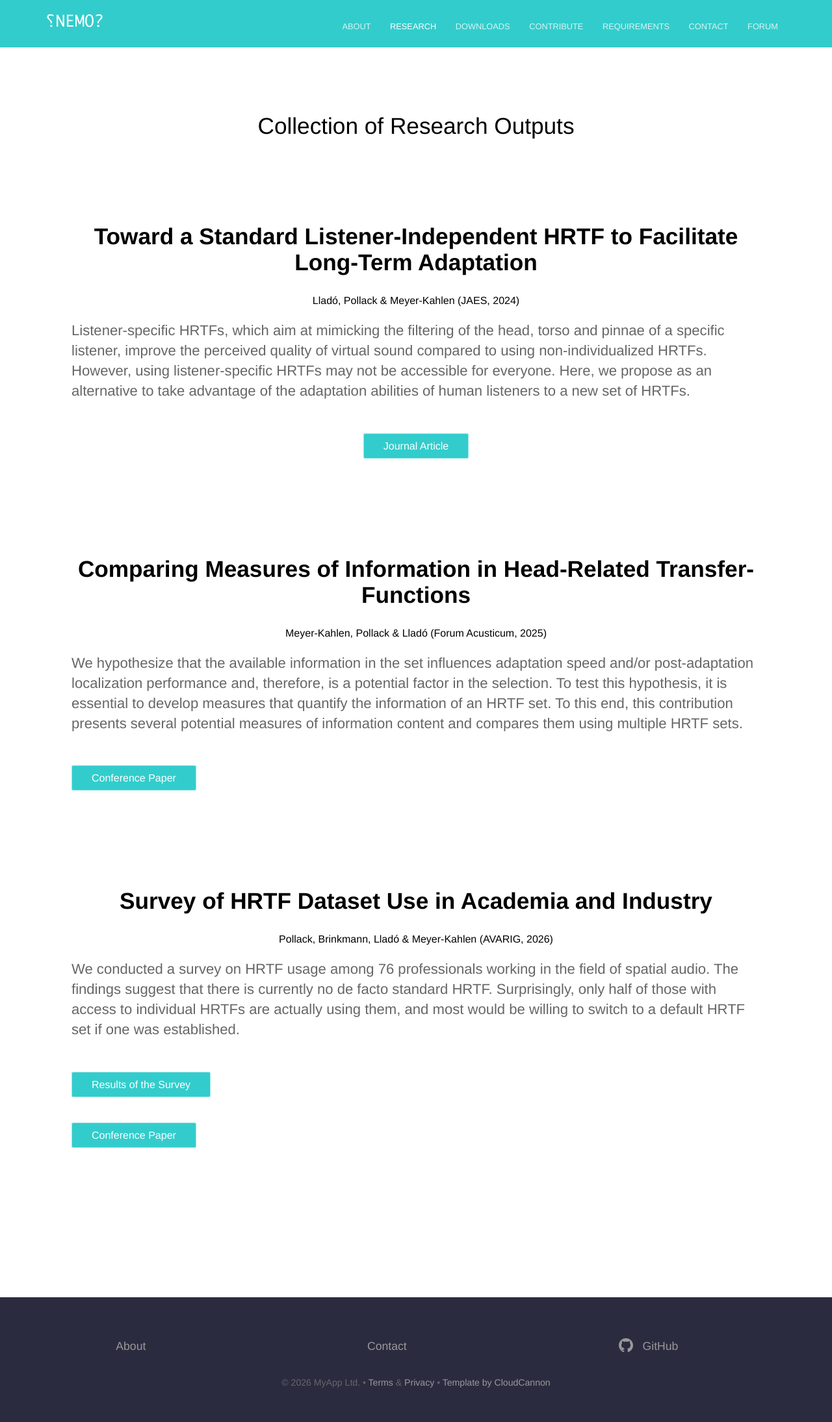
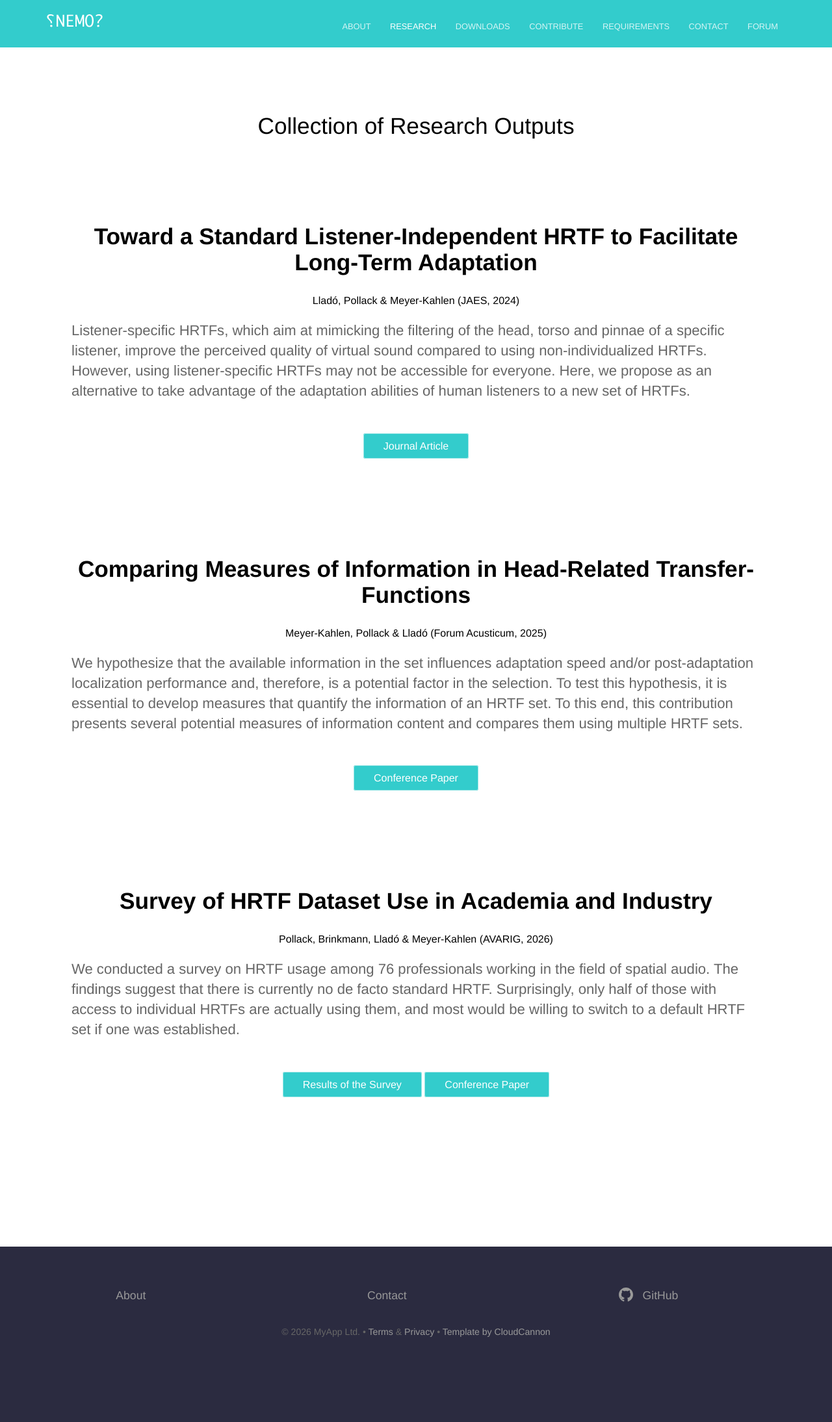
Before and after one commit to TheNEMOproject/TheNEMOproject.github.io, a Jekyll site: the page built from research.html, in a window 1280 px wide. Shown: the whole page at 65% size. Built offline with Jekyll 4.4.1, drawn with Linux system fonts in a browser that asks for light colours; after the commit the page ends 2111 px from its top, so only the background shows below that.

Commit message:
Center align call-to-action buttons in research.html

```diff
--- a/research.html
+++ b/research.html
@@ -20,7 +20,9 @@
 			<h2><strong>Comparing Measures of Information in Head-Related Transfer-Functions</strong></h2>
 			<p><center>Meyer-Kahlen, Pollack & Lladó (Forum Acusticum, 2025)</center></p>
 			<p>We hypothesize that the available information in the set influences adaptation speed and/or post-adaptation localization performance and, therefore, is a potential factor in the selection. To test this hypothesis, it is essential to develop measures that quantify the information of an HRTF set. To this end, this contribution presents several potential measures of information content and compares them using multiple HRTF sets.</p>
-			<div class="cta button"><a href="https://dael.euracoustics.org/confs/fa2025/data/articles/000228.pdf">Conference Paper</a></div>
+			<div class="cta button" style="text-align: center;">
+			    <a href="https://dael.euracoustics.org/confs/fa2025/data/articles/000228.pdf">Conference Paper</a>
+			</div>
 		</div>
 	</div>
 </section>
@@ -31,8 +33,10 @@
 			<h2><strong>Survey of HRTF Dataset Use in Academia and Industry</strong></h2>
 			<p><center>Pollack, Brinkmann, Lladó & Meyer-Kahlen (AVARIG, 2026)</center></p>
 			<p>We conducted a survey on HRTF usage among 76 professionals working in the field of spatial audio. The findings suggest that there is currently no de facto standard HRTF. Surprisingly, only half of those with access to individual HRTFs are actually using them, and most would be willing to switch to a default HRTF set if one was established.</p>
-			<div class="cta button"><a href="https://doi.org/10.17743/jaes.2022.0134">Results of the Survey</a></div>
-			<div class="cta button"><a href="https://doi.org/10.17743/jaes.2022.0134">Conference Paper</a></div>
+			<div class="cta button" style="text-align: center;">
+			    <a href="https://doi.org/10.17743/jaes.2022.0134">Results of the Survey</a>
+				<a href="https://doi.org/10.17743/jaes.2022.0134">Conference Paper</a>
+			</div>
 		</div>
 	</div>
 </section>
```
